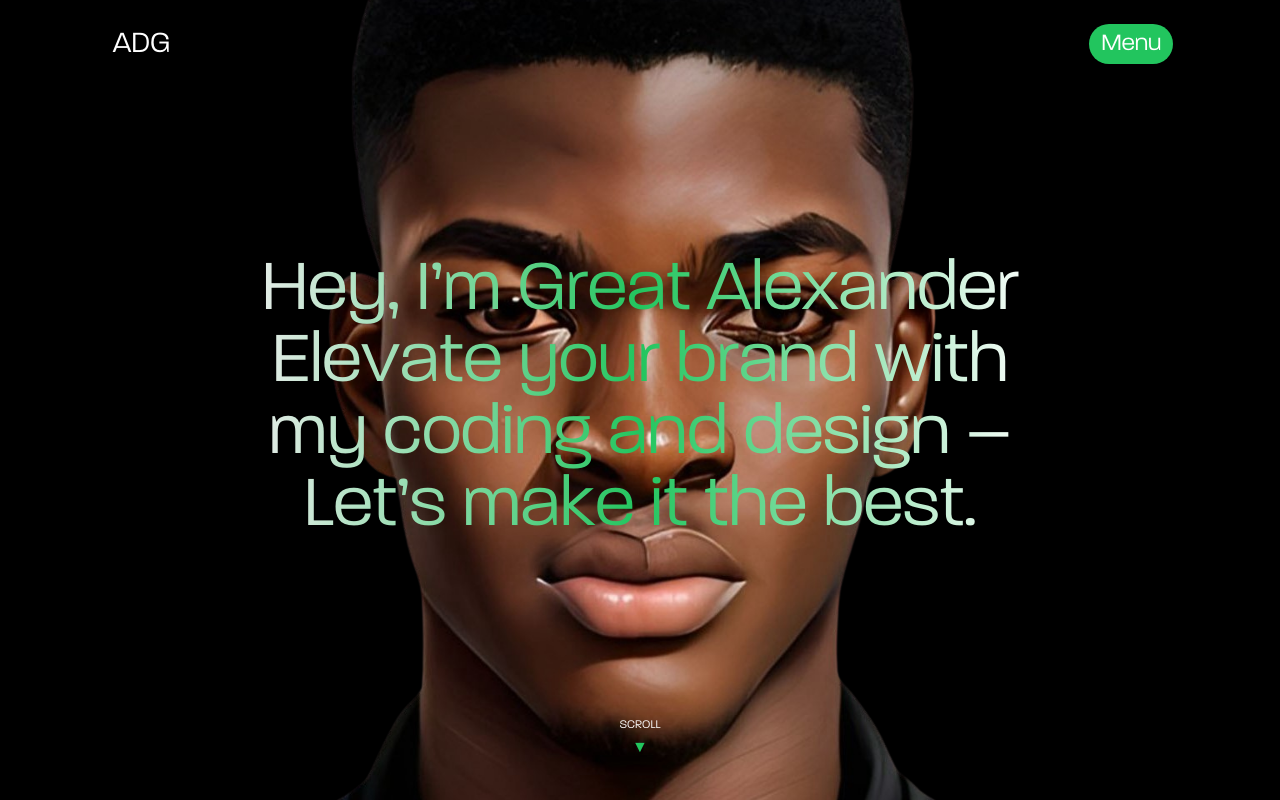
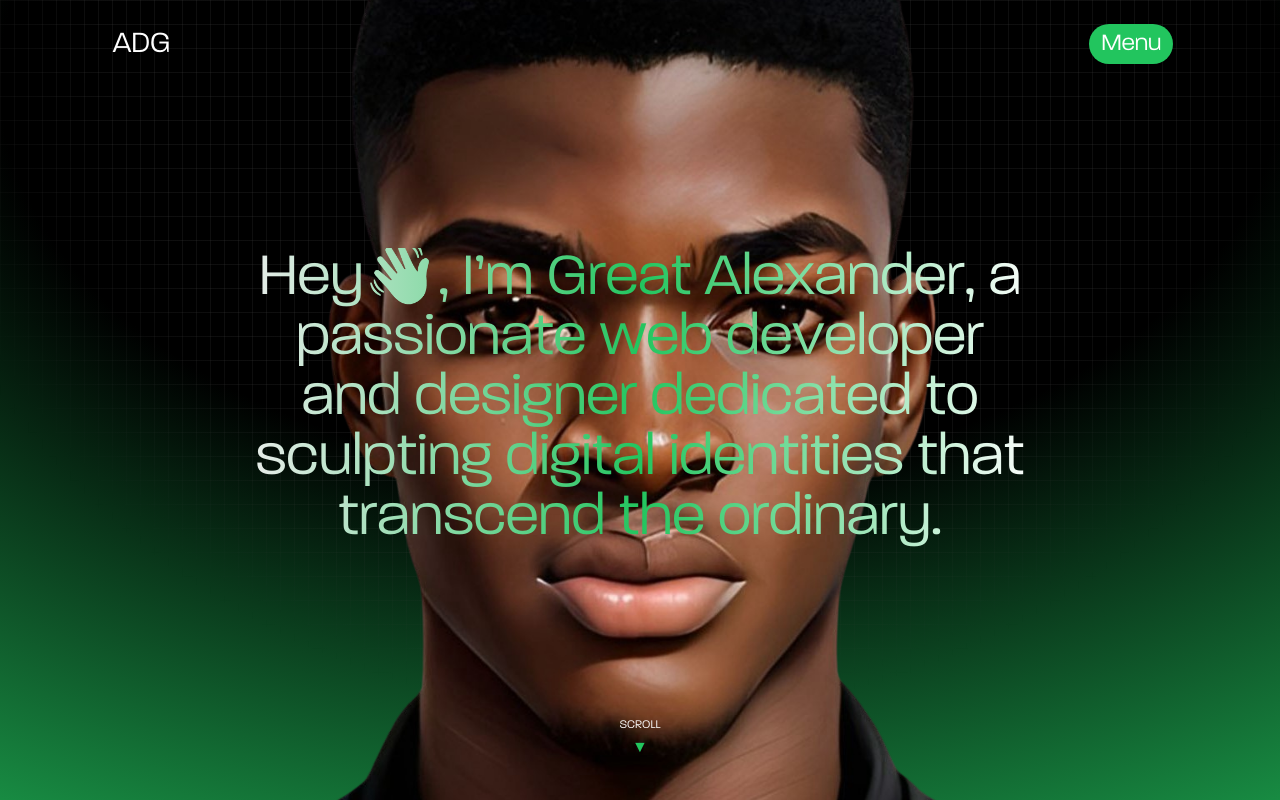
Before and after one commit to devalexdgreat/mev2, a Next.js app: page / in a window 1280 px wide. Shown: the top 800 px of the page. Built offline with nearby package versions, Linux system fonts and the light colour scheme; no server answers.

Commit message:
new styles

```diff
--- a/app/About/page.jsx
+++ b/app/About/page.jsx
@@ -9,7 +9,7 @@ import { AnimatePresence, motion } from "framer-motion";
 export default function About() {
 
     return (
-        <div className="w-full mt-56 md:mt-72 mb-32 md:mb-64 overflow-hidden">
+        <div className="w-full pt-56 md:pt-72 mb-32 md:mb-64 overflow-hidden">
             <div className="w-11/12 md:w-10/12 mx-auto">
                 <div className='mb-24 md:mb-64'>
                     <motion.h1
--- a/app/layout.js
+++ b/app/layout.js
@@ -30,6 +30,7 @@ export default function RootLayout({ children }) {
     <html lang="en">
       <body className={anyFont.className}>
         <div className="text-white relative">
+        <div class="absolute -z-50 bottom-0 left-0 right-0 top-0 bg-[linear-gradient(to_right,#4f4f4f2e_1px,transparent_1px),linear-gradient(to_bottom,#4f4f4f2e_1px,transparent_1px)] bg-[size:14px_24px]"></div>
           {/* <MyCursor /> */}
           {children}
           <Footer />
--- a/app/page.jsx
+++ b/app/page.jsx
@@ -41,7 +41,8 @@ export default function Home() {
 // });
 
   return (
-    <main className='overflow-hidden' data-scroll-container>
+    <main className='overflow-hidden relative'>
+      <div class="absolute -z-50 bottom-0 left-0 right-0 top-0 bg-[linear-gradient(to_right,#4f4f4f2e_1px,transparent_1px),linear-gradient(to_bottom,#4f4f4f2e_1px,transparent_1px)] bg-[size:14px_24px]"></div>
       <Nav />
       <Hero />
       <Projects />
--- a/components/Footer.jsx
+++ b/components/Footer.jsx
@@ -3,7 +3,8 @@ import { SocialIcon } from "react-social-icons";
 
 export default function Footer() {
     return (
-        <div className="w-full bg-green-500" id="footer">
+        <div className="w-full bg-green-500 relative bg-[linear-gradient(to_right,#4f4f4f2e_1px,transparent_1px),linear-gradient(to_bottom,#4f4f4f2e_1px,transparent_1px)] bg-[size:14px_24px]" id="footer">
+
             <div className="w-11/12 h-full md:w-10/12 mx-auto flex flex-col justify-between">
                 <div className="">
                     <h1 className="text-3xl w-full md:text-5xl md:w-7/12 mt-6 mb-12 font-medium">
--- a/components/Hero.jsx
+++ b/components/Hero.jsx
@@ -19,17 +19,26 @@ export default function Hero() {
     return(
         <div className="w-full h-screen flex relative items-center heroStyle overflow-hidden
         bg-cover bg-left md:bg-right">
+            {/* <div class="absolute -z-50 bottom-0 left-0 right-0 top-0 bg-[linear-gradient(to_right,#4f4f4f2e_1px,transparent_1px),linear-gradient(to_bottom,#4f4f4f2e_1px,transparent_1px)] bg-[size:14px_24px]"></div> */}
+
+
+            <div class="absolute bottom-0 left-0 -z-40 right-0 top-0 bg-[linear-gradient(to_right,#4f4f4f2e_1px,transparent_1px),linear-gradient(to_bottom,#4f4f4f2e_1px,transparent_1px)] bg-[size:14px_24px] [mask-image:radial-gradient(ellipse_60%_90%_at_50%_0%,#000_70%,transparent_100%)]"></div>
+
+            <div class="absolute inset-0 -z-50 h-full w-full bg-black [background:radial-gradient(125%_125%_at_50%_10%,#000_40%,#22c55e_100%)]"></div>
+
+
             <div className="w-11/12 md:w-10/12 mx-auto flex flex-col justify-center h-4/6
             text-white">
                 <motion.h1
                 initial={{ x: -100, opacity: 0 }}
                 whileInView={{ x: 0, opacity: 1 }}
                 transition={{ delay: 0.3, duration: 0.75, ease: [0.16, 1, 0.3, 1] }}
-                className="text-3xl md:text-7xl md:font-medium w-full md:w-9/12 headertin
+                className="text-3xl md:text-6xl md:font-medium w-full md:w-9/12 headertin
                 pb-0 md:pb-1 md:mx-auto md:text-center">
-                    Hey, I&rsquo;m Great Alexander
-                    Elevate your brand with my coding and
-                    design – Let&rsquo;s make it the best.
+                    Hey👋, I&rsquo;m Great Alexander,
+                    a passionate web developer and designer
+                    dedicated to sculpting digital identities
+                    that transcend the ordinary.
                 </motion.h1>
                 {/* <p className="md:text-left my-6 text-xl md:text-2xl text-[#17b486]">
                     I'm a {text}
--- a/components/Nav.jsx
+++ b/components/Nav.jsx
@@ -100,6 +100,7 @@ export default function Nav() {
               animate="animate"
               exit="exit"
               className="newMenu bg-green-500 top-0 fixed w-full">
+                <div class="absolute -z-50 bottom-0 left-0 right-0 top-0 bg-[linear-gradient(to_right,#4f4f4f2e_1px,transparent_1px),linear-gradient(to_bottom,#4f4f4f2e_1px,transparent_1px)] bg-[size:14px_24px]"></div>
                 <div className="flex flex-col h-full w-full justify-between">
                   <div className="w-11/12 md:w-10/12 mx-auto flex justify-between items-center py-6">
                       <motion.h1
```
